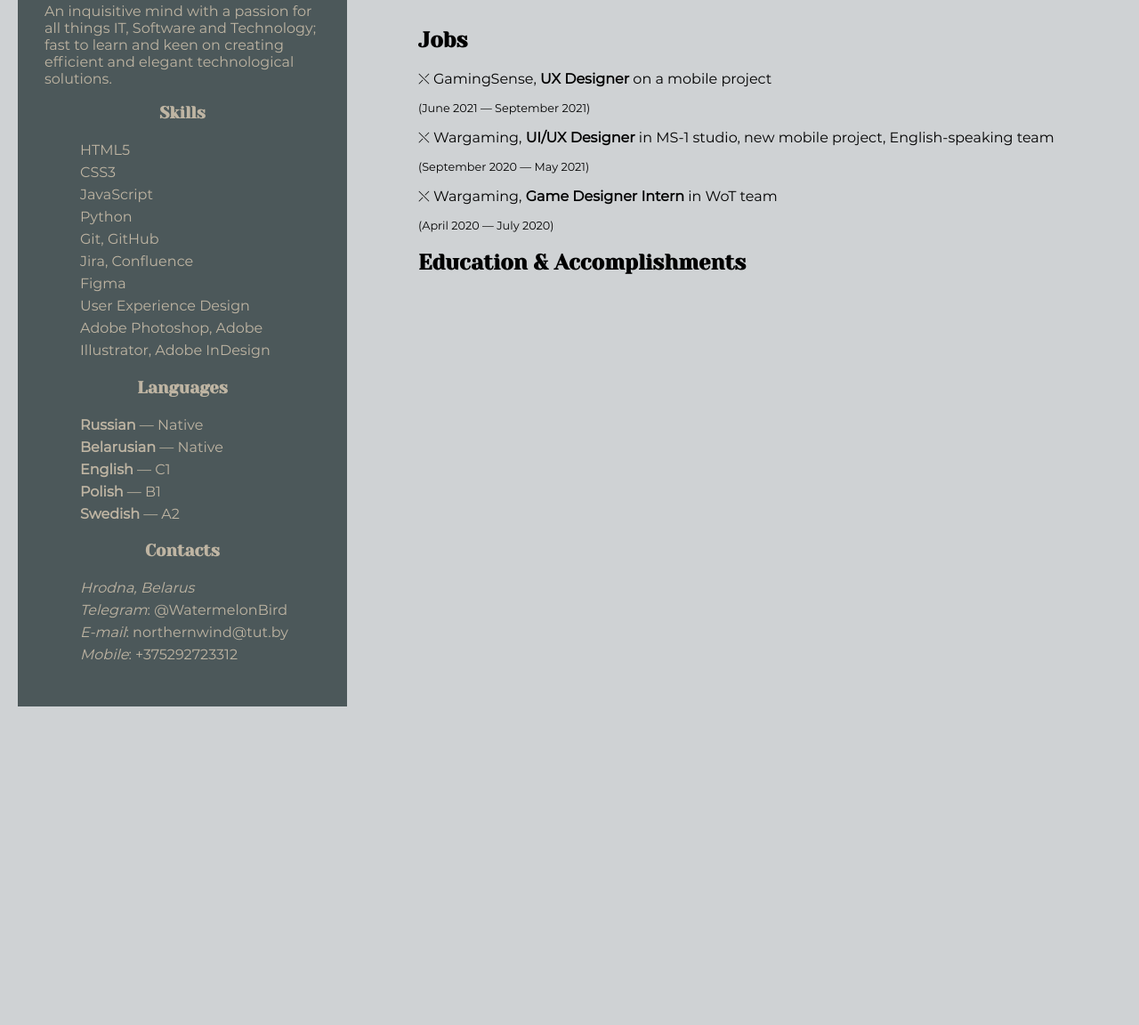
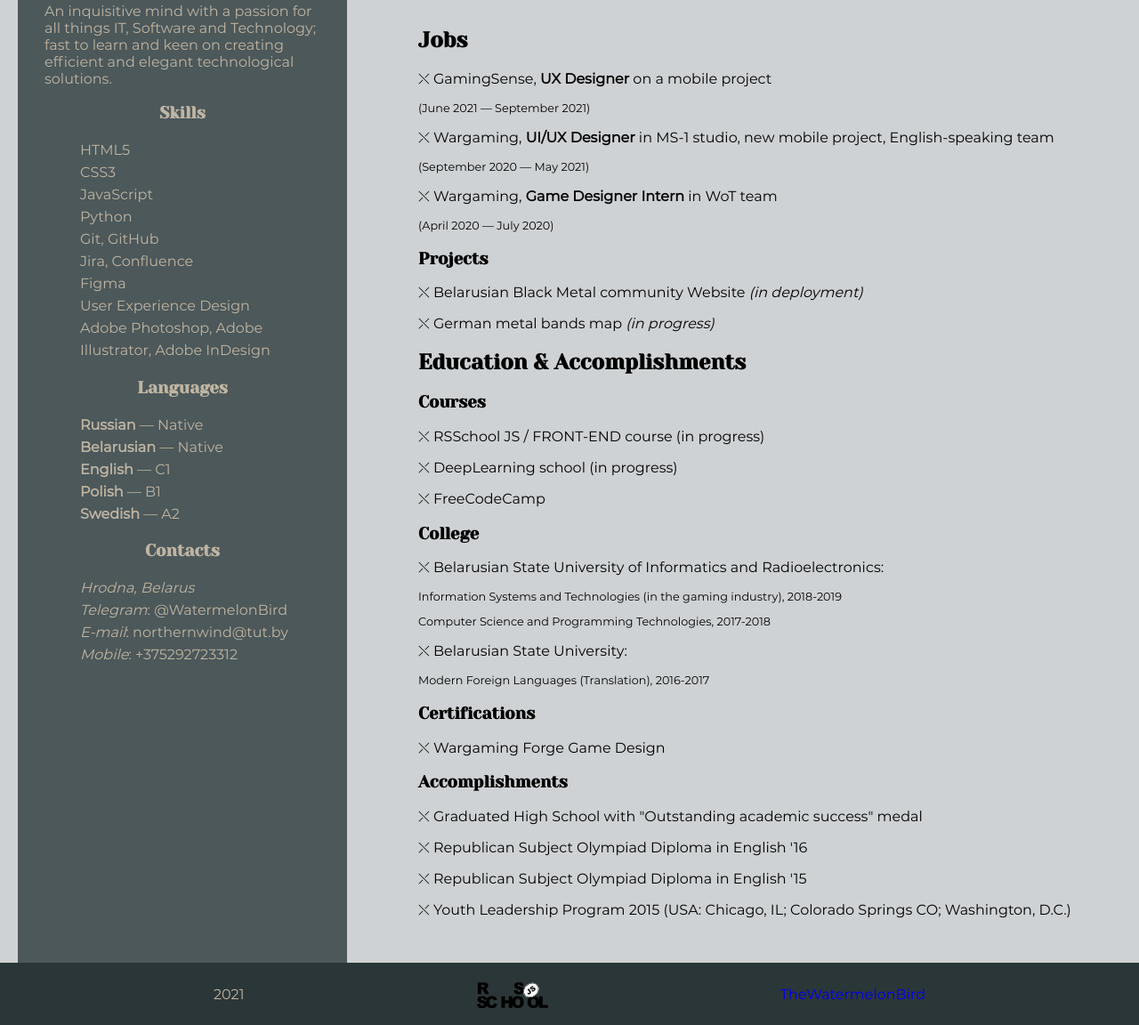
Before and after one commit to TheWatermelonBird/rsschool-cv, a plain HTML site: page index.html in a window 1280 px wide. Shown: the part 319-1471 px from the top of the page at 89% size. Before the commit the page ends 1113 px from the top, so only its background shows below. Drawn offline with Linux system fonts and the light colour scheme.

Commit message:
feat: add main info and footer

```diff
--- a/index.html
+++ b/index.html
@@ -56,20 +56,47 @@
 <section>
     <h2>Jobs</h2>
     <p>⤬ GamingSense, <b>UX Designer</b> on a mobile project</p>
-    <p class="date">(June 2021 — September 2021)</p>
+    <p class="subtext">(June 2021 — September 2021)</p>
     <p>⤬ Wargaming, <b>UI/UX Designer</b> in MS-1 studio, new mobile project, English-speaking team</p>
-    <p class="date">(September 2020 — May 2021)</p>
+    <p class="subtext">(September 2020 — May 2021)</p>
     <p>⤬ Wargaming, <b>Game Designer Intern</b> in WoT team</p>
-    <p class="date">(April 2020 — July 2020)</p>
+    <p class="subtext">(April 2020 — July 2020)</p>
+    <h3>Projects</h3>
+    <p>⤬ Belarusian Black Metal community Website <i>(in deployment)</i></p>
+    <p>⤬ German metal bands map <i>(in progress)</i></p>
+</section>
+<section><h2>Education & Accomplishments</h2>
+    <h3>Courses</h3>
+    <p>⤬ RSSchool JS / FRONT-END course (in progress)</p>
+    <p>⤬ DeepLearning school (in progress)</p>
+    <p>⤬ FreeCodeCamp</p>
+
+    <h3>College</h3>
+    <p>⤬ Belarusian State University of Informatics and Radioelectronics:</p>
+    <p class="subtext">Information Systems and Technologies (in the gaming industry), 2018-2019</p>
+    <p class="subtext">Computer Science and Programming Technologies, 2017-2018</p>
+    <p>⤬ Belarusian State University:</p>
+    <p class="subtext">Modern Foreign Languages (Translation), 2016-2017</p>
+
+    <h3>Certifications</h3>
+    <p>⤬ Wargaming Forge Game Design</p>
+
+    <h3>Accomplishments</h3>
+    <p>⤬ Graduated High School with "Outstanding academic success" medal</p>
+    <p>⤬ Republican Subject Olympiad Diploma in English '16</p>
+    <p>⤬ Republican Subject Olympiad Diploma in English '15</p>
+    <p>⤬ Youth Leadership Program 2015 (USA: Chicago, IL; Colorado Springs CO; Washington, D.C.)</p>
 
 </section>
-<section><h2>Education & Accomplishments</h2></section>
 </main>
+</div>
+<footer>
+    <div class="container container_footer">
+        <p>2021</p>
+        <a class="course_link" href="https://rs.school/js/"></a>
+        <a class="github_link" href="https://github.com/TheWatermelonBird">TheWatermelonBird</a>
+    </div>
+</footer>
 
-<footer>
-<a href="">The Rolling Scopes School</a>
-<a class="github_link" href=""></a>
-</footer>
-</div>
 </body>
 </html>
--- a/styles.css
+++ b/styles.css
@@ -15,6 +15,8 @@
 }
 html, body {
     margin: 0;
+    height: 100%;
+    width: 100%;
     font-family: "Montserrat";
     background-color: #CFD2D4;
 }
@@ -33,13 +35,24 @@ header {
     width: 100%;
     height: 250px;
 }
+footer {
+    display: block;
+    position: relative;
+    background-color: #2B3638;
+    width: 100%;
+    height: 70px;
+    margin-top: 50px;
+    text-align: center;
+}
 aside {
     position: absolute;
     top: -350px;
     padding: 30px;
     width: 25%;
+    height: 136%;
     background-color: #4C585A;
     color: #BFB5A3;
+    z-index: 0;
 }
 aside h3 {
      text-align: center;
@@ -73,6 +86,33 @@ main {
     margin-left: 450px;
     margin-top: 100px;
 }
-.date {
+.subtext {
     font-size: 0.8em;
 }
+.course_link {
+    display: block;
+    background-image: url(/img/rs_school_js.svg);
+    background-repeat: no-repeat;
+    background-position: center;
+    width: 10%;
+    height: 40px;
+}
+.container_footer {
+    display: flex;
+    justify-content: space-between;
+    padding-top: 10px;
+    max-width: 800px;
+    align-items: center;
+    color: #BFB5A3;
+}
+.github_link {
+    text-decoration: none;
+}
+.github_link:hover {
+    text-decoration: underline;
+    color: #795E56;
+}
+.github_link:visited {
+    text-decoration: none;
+    color: #795E56;
+}
```
Also changed, not shown: img/cosmos-background.jpg (deleted), img/rs_school_js.svg (added), 1 other file.
